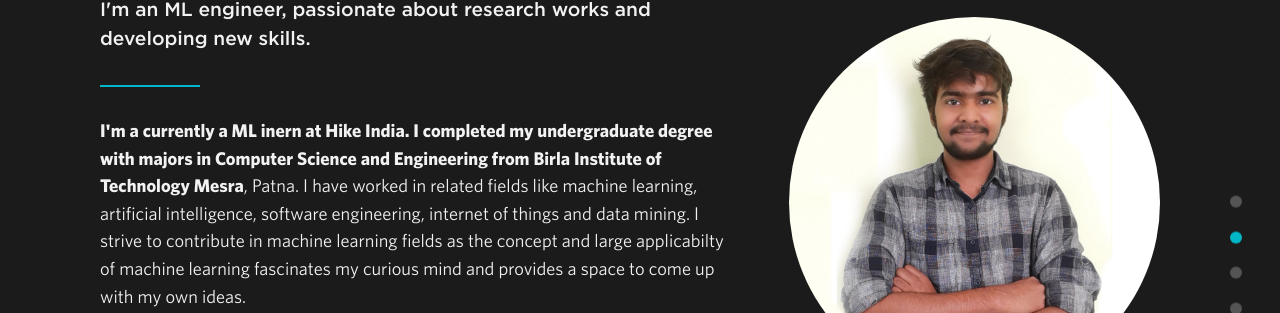
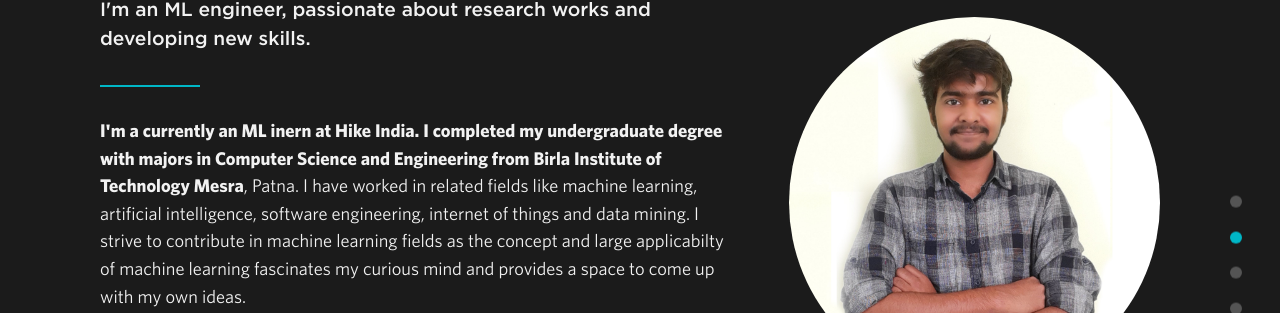
Before and after one commit to AmbiTyga/AmbiTyga.github.io, a Jekyll site: the page built from index.html, in a window 1280 px wide and 900 px high, scrolled down 965 px. Shown: the part 141-454 px from the top of the window. Built offline with Jekyll 4.4.1, drawn with Linux system fonts in a browser that asks for light colours; nearby versions of some CDN libraries.

Commit message:
Changing Grammar

```diff
--- a/_includes/about.html
+++ b/_includes/about.html
@@ -7,7 +7,7 @@
       <div class="about-wrapper">
         <img class="headshot" src="img/headshot.jpg" alt="headshot">
         <div class="about-text-wrapper">
-          <p class="about-text"><strong>I'm a currently a ML inern at Hike India. I completed my undergraduate degree with majors in Computer Science and Engineering from Birla Institute of Technology Mesra</strong>, Patna. I have worked in related fields like machine learning, artificial intelligence, software engineering, internet of things and data mining. I strive to contribute in machine learning fields as the concept and large applicabilty of machine learning fascinates my curious mind and provides a space to come up with my own ideas.</p>
+          <p class="about-text"><strong>I'm a currently an ML inern at Hike India. I completed my undergraduate degree with majors in Computer Science and Engineering from Birla Institute of Technology Mesra</strong>, Patna. I have worked in related fields like machine learning, artificial intelligence, software engineering, internet of things and data mining. I strive to contribute in machine learning fields as the concept and large applicabilty of machine learning fascinates my curious mind and provides a space to come up with my own ideas.</p>
           <p class="about-text"><cite>"Growth occurs when one goes beyond one's limit. Realizing that is also a part of the training."</cite><br>I enjoy learning new and keep moving forward so that I could acquire as much as I could get. I consider work as an ongoing process, and I'm always looking for opportunities to work with those who are willing to share their knowledge. At the end of the day, my primary goal is to work hard and gather knowledge.</p>
           <p class="about-text"><strong>When I'm not in front of a computer screen,</strong> I'm probably reading books, thinking about robotics, playing football, reading mangas, or cooking.</p>
         </div>
```
